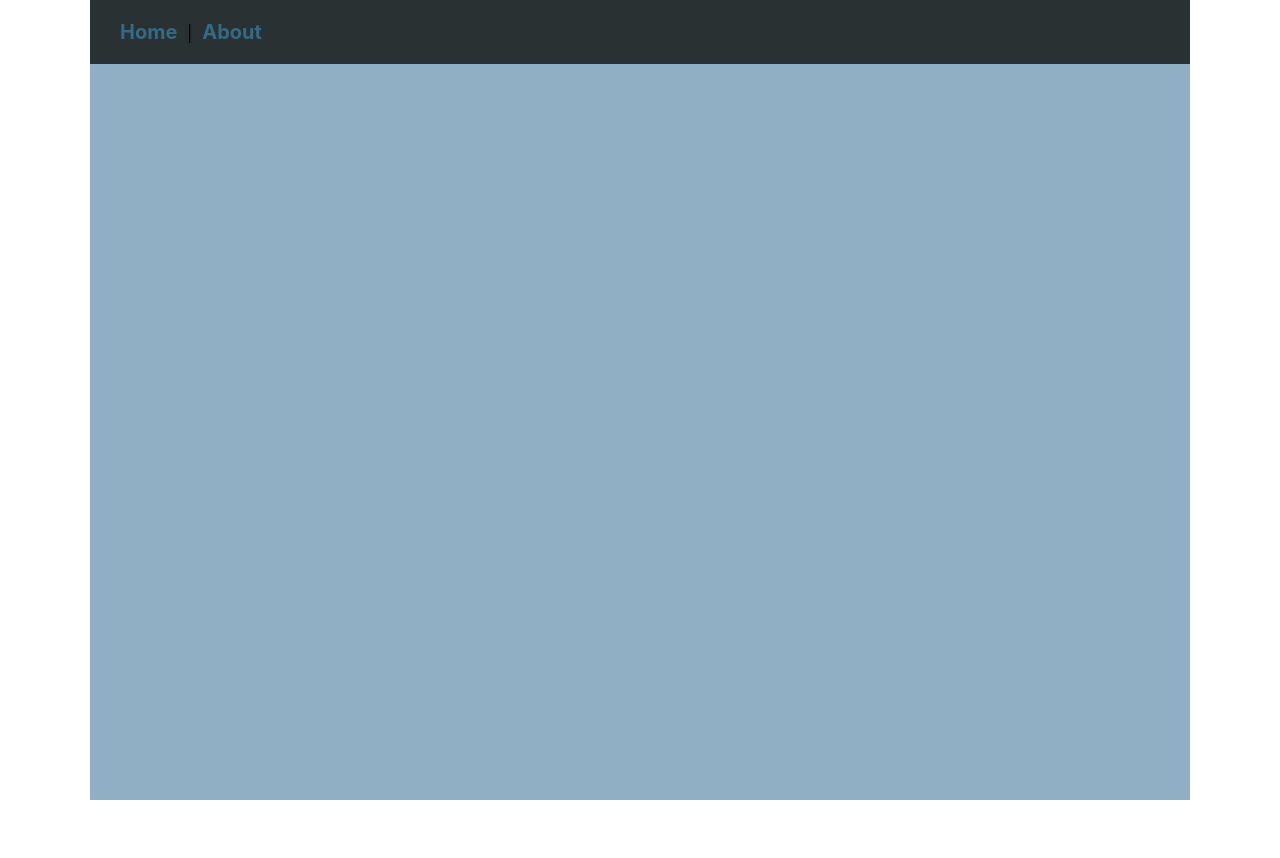
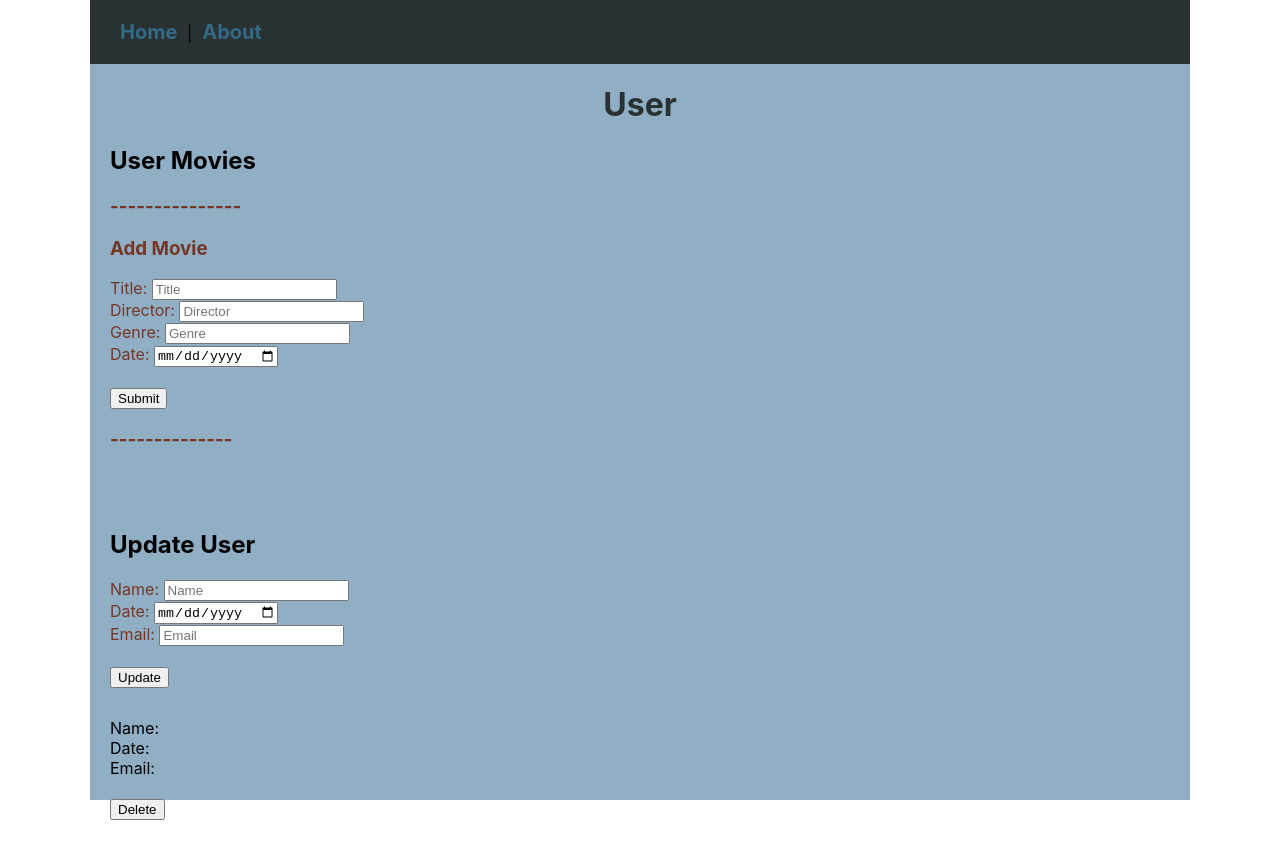
Before and after one commit to rweems/Movie-Storm, a React (Create React App) app in the folder client/: page /user/1 in a window 1280 px wide. Shown: the top 858 px of the page. Before the commit the page ends 800 px from the top, so only its background shows below. Built offline with nearby package versions, Linux system fonts and the light colour scheme.

Commit message:
fixes #4

```diff
--- a/client/src/App.js
+++ b/client/src/App.js
@@ -19,7 +19,7 @@ class App extends Component {
           <Switch>
             <Route exact path='/' component={Users} />
             <Route exact path='/about' component={About} />
-            <Route exact path='/:id' component={User} />
+            <Route exact path='/user/:id' component={User} />
             <Route exact path='/:id/movie/:movieId' component={Movie} />
           </Switch>
         </div>
--- a/client/src/components/User.js
+++ b/client/src/components/User.js
@@ -20,7 +20,7 @@ class User extends Component {
 
     updateUser = (e) => {
         e.preventDefault()
-        axios.put(`/${this.props.match.params.id}`, {
+        axios.put(`/user/${this.props.match.params.id}`, {
             name: this.state.user.name,
             email: this.state.user.email
         }).then(res => {
@@ -28,14 +28,14 @@ class User extends Component {
         })
     }
     deleteUser = () => {
-        axios.delete(`/${this.props.match.params.id}`).then(res => {
-            res.Redirect('/')
+        axios.delete(`/user/${this.props.match.params.id}/delete`).then(res => {
+            res.redirect('/')
         })
     }
     render() {
         return (
             <div>
-                <h1>User</h1>
+                <h1>User{this.props.name}</h1>
                 <Movies />
                 <br />
                 <br />
--- a/client/src/components/Users.js
+++ b/client/src/components/Users.js
@@ -53,8 +53,8 @@ class Users extends Component {
                 {
                     this.state.users.map(user => {
                         return (
-                            <div key={user._id}>
-                                <Link to={`/${user._id}`}>
+                            <div key={user._id} >
+                                <Link to={`/user/${user._id}`}>
                                     {user.name}
                                 </Link>
                             </div>
```
